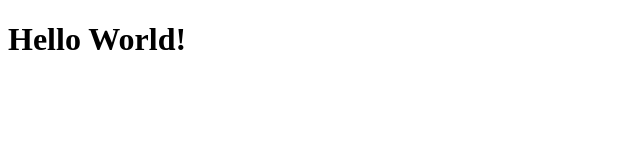
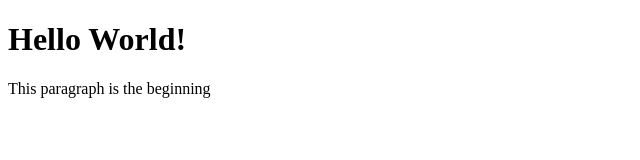
Before and after one commit to canudiggit/Coursera-Test, a plain HTML site: page site/index.html in a window 1280 px wide. Shown: the whole page, without its empty margins (0-640 px from the left). Drawn offline with Linux system fonts and the light colour scheme.

Commit message:
small change to the page

```diff
--- a/site/index.html
+++ b/site/index.html
@@ -5,5 +5,6 @@
 </head>
 <body>
 <h1>Hello World!</h1>
+<p>This paragraph is the beginning </p>
 </body>
 </html>
```
